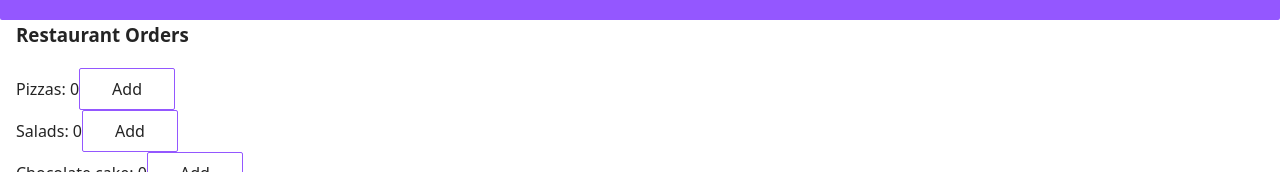
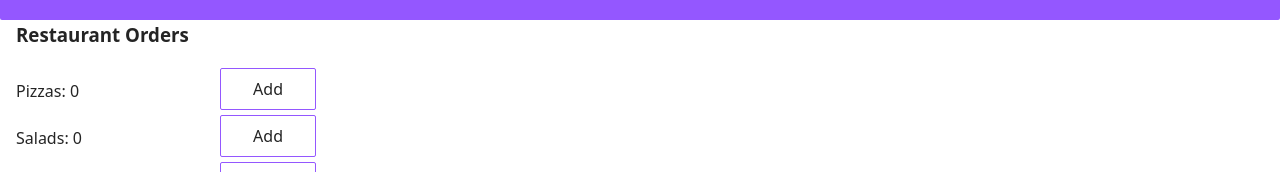
Before and after one commit to CodeYourFuture/React-Module-Project, a React (Vite) app: page / in a window 1280 px wide. Shown: the part 780-952 px from the top of the page. Built offline with nearby package versions, Linux system fonts and the light colour scheme.

Commit message:
styling added to order component

```diff
--- a/src/components/Order/Order.jsx
+++ b/src/components/Order/Order.jsx
@@ -1,5 +1,6 @@
 import RestaurantButton from "../RestaurantButton/RestaurantButton";
 import React, { useState } from "react";
+import "./Order.scss";
 
 export default function Order({ orderType }) {
   const [orders, setOrders] = useState(0);
--- /dev/null
+++ b/src/components/Order/Order.scss
@@ -0,0 +1,11 @@
+.restaurant__item {
+  width: 300px;
+  display: flex;
+  flex-direction: row;
+  justify-content: space-between;
+  align-items: center;
+
+  button {
+    margin-bottom: 5px;
+  }
+}
```
